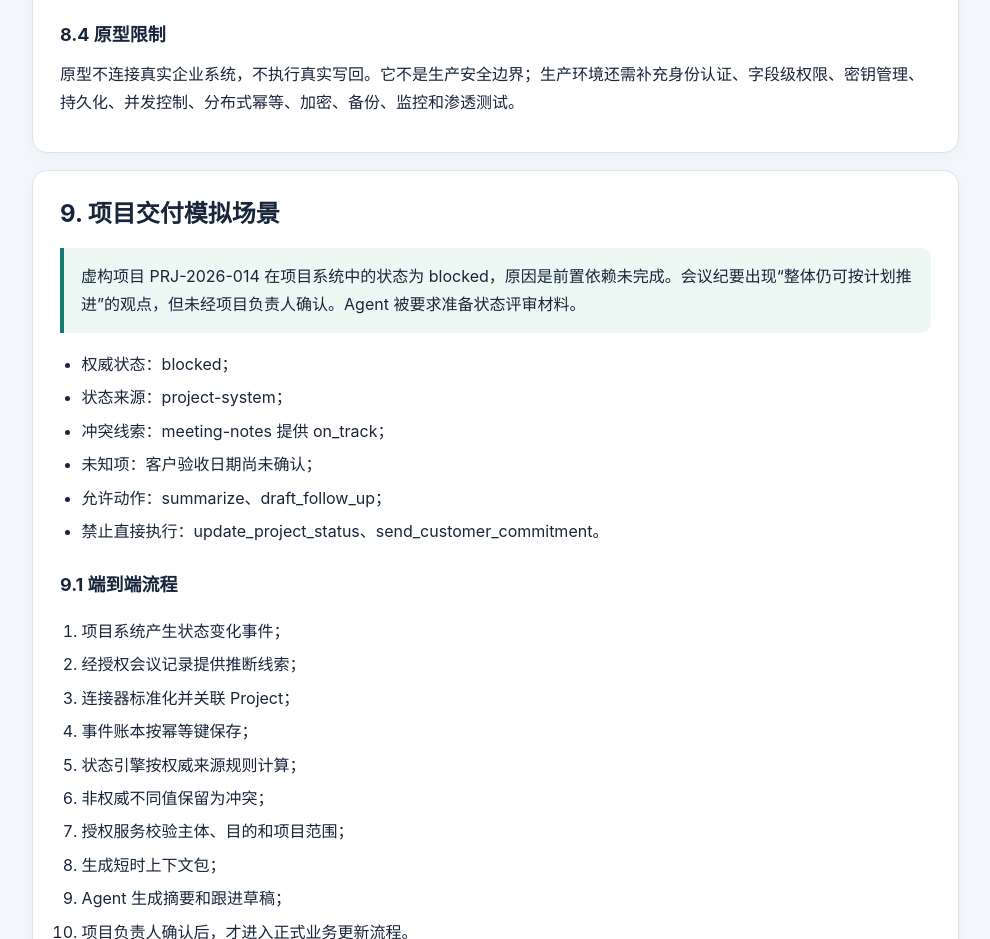
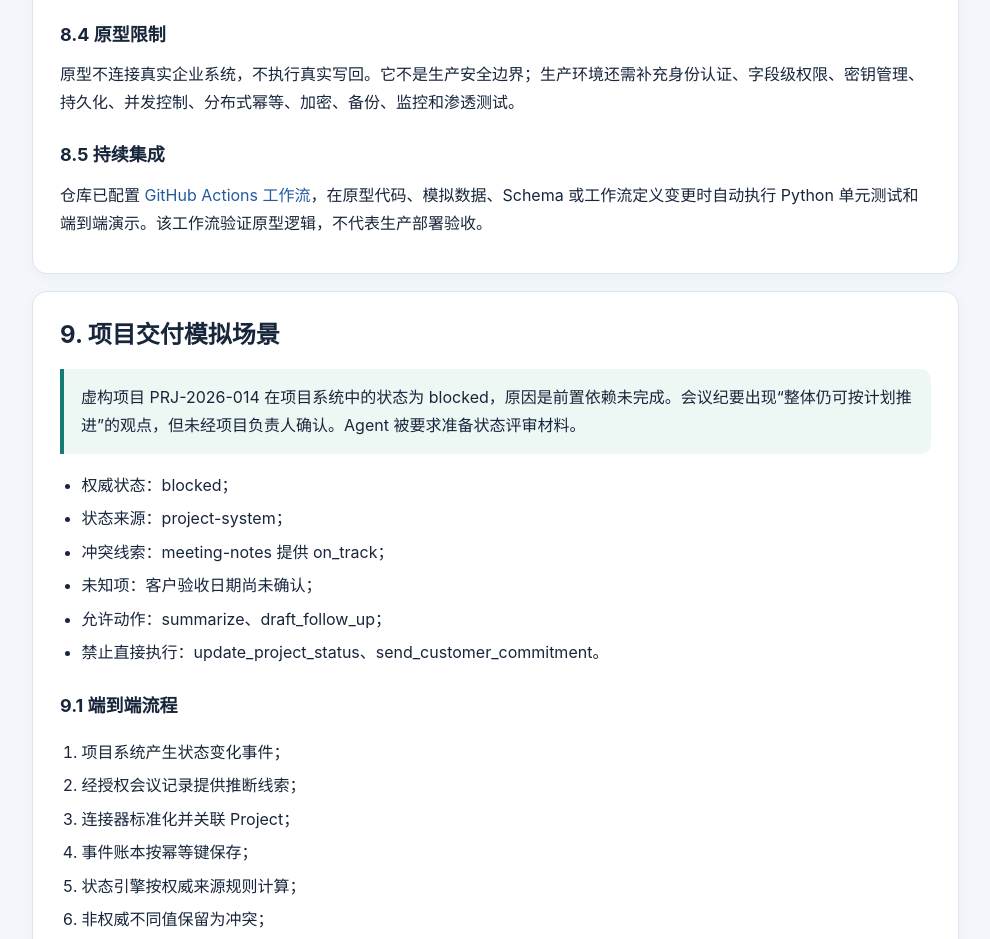
Before and after one commit to yixuan2016/creative, a plain HTML site: page docs/04-企业工作上下文标准规范与最小可运行原型设计.html in a window 1280 px wide. Shown: the part 9260-10199 px from the top of the page, without its empty margins (289-1279 px from the left). Drawn offline with Linux system fonts and the light colour scheme.

Commit message:
docs: document prototype CI verification in HTML edition

```diff
--- a/docs/04-企业工作上下文标准规范与最小可运行原型设计.html
+++ b/docs/04-企业工作上下文标准规范与最小可运行原型设计.html
@@ -148,7 +148,7 @@ ul,ol{padding-left:1.35em}li{margin:5px 0}pre{overflow:auto;background:#17243a;c
 <h3>8.3 本地运行</h3><p>要求 Python 3.10 或以上版本，不依赖第三方 Python 包。</p><pre><code>cd prototype
 python ads_context_engine.py
 python -m unittest -v</code></pre>
-<h3>8.4 原型限制</h3><p>原型不连接真实企业系统，不执行真实写回。它不是生产安全边界；生产环境还需补充身份认证、字段级权限、密钥管理、持久化、并发控制、分布式幂等、加密、备份、监控和渗透测试。</p>
+<h3>8.4 原型限制</h3><p>原型不连接真实企业系统，不执行真实写回。它不是生产安全边界；生产环境还需补充身份认证、字段级权限、密钥管理、持久化、并发控制、分布式幂等、加密、备份、监控和渗透测试。</p><h3>8.5 持续集成</h3><p>仓库已配置 <a href="../.github/workflows/ads-context-prototype.yml">GitHub Actions 工作流</a>，在原型代码、模拟数据、Schema 或工作流定义变更时自动执行 Python 单元测试和端到端演示。该工作流验证原型逻辑，不代表生产部署验收。</p>
 </section>
 
 <section id="scenario"><h2>9. 项目交付模拟场景</h2>
```
